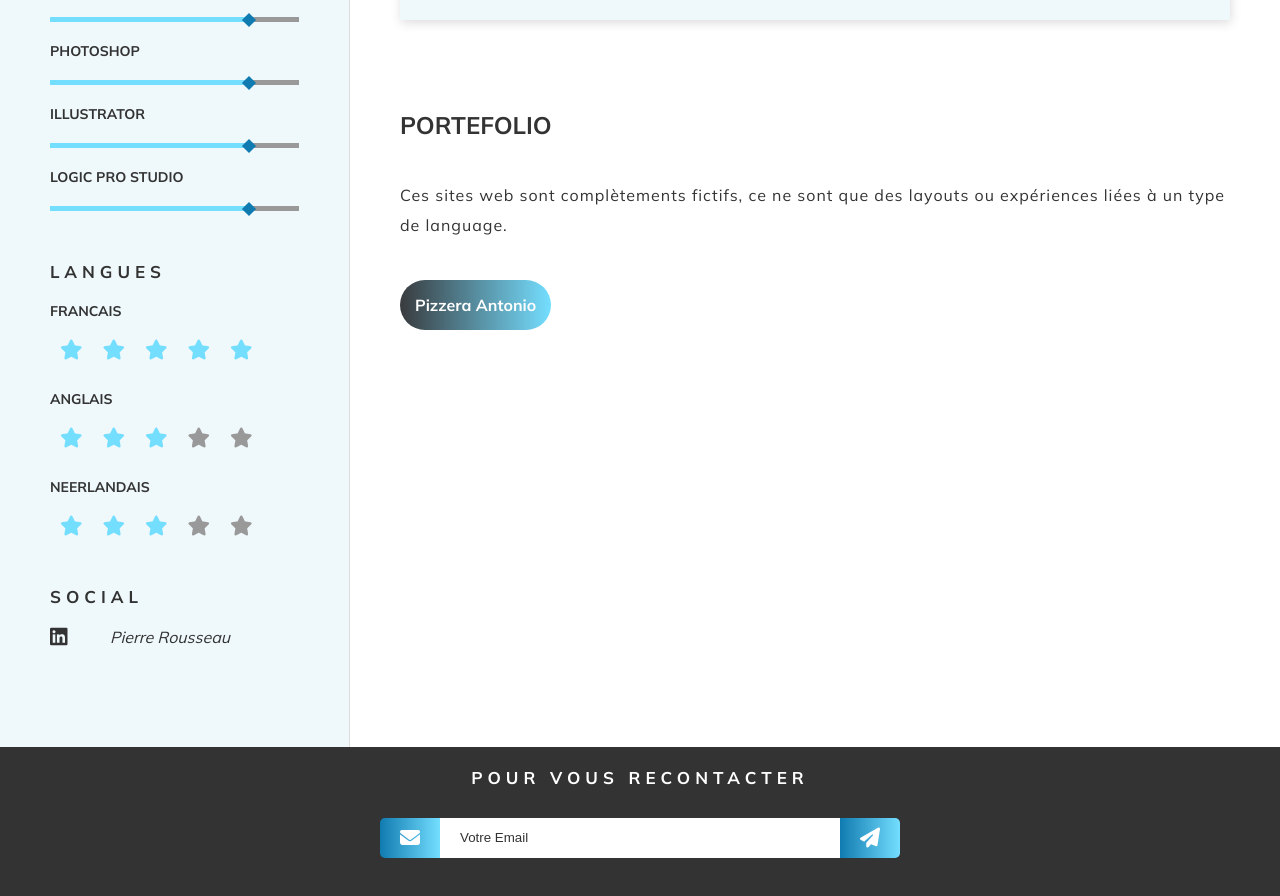
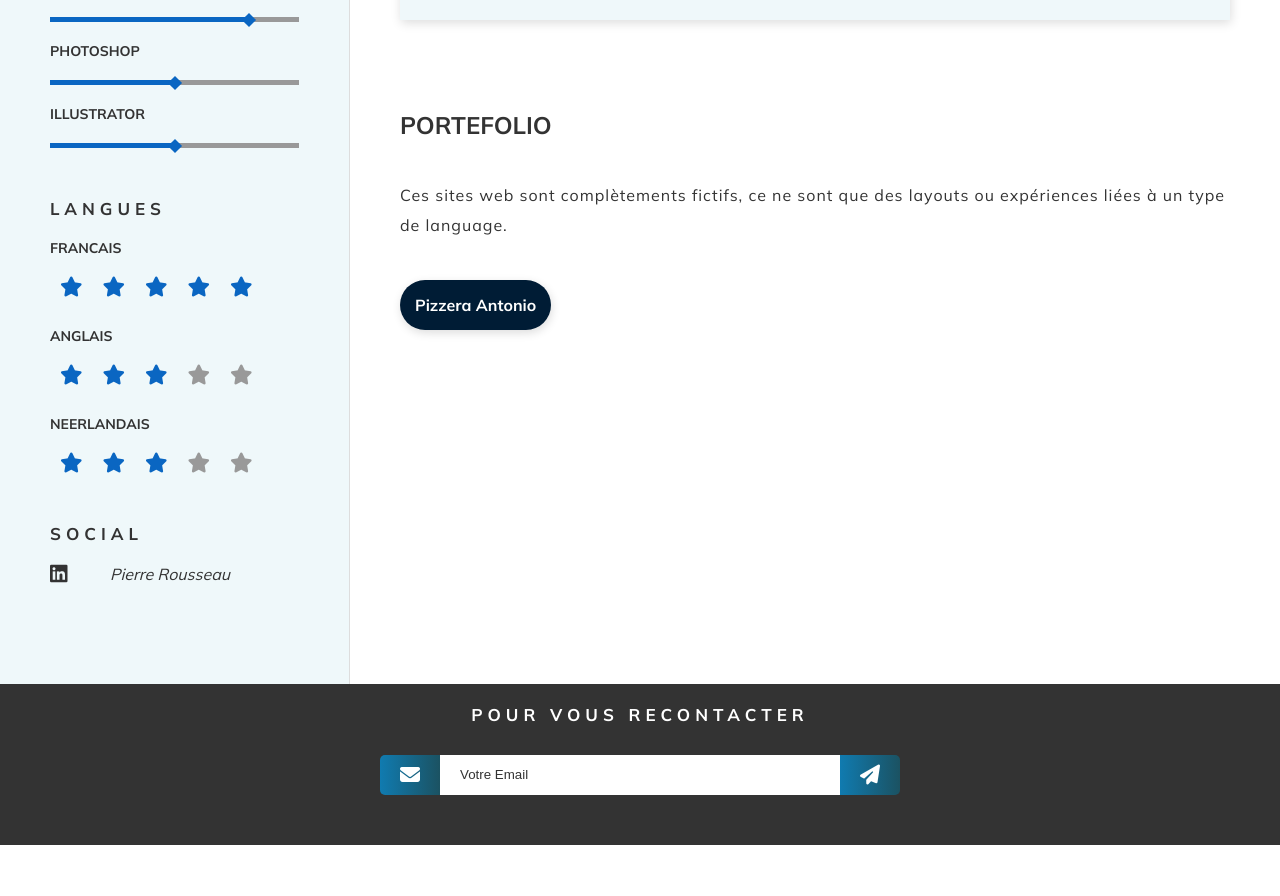
Before and after one commit to Pitou2023/htmlcss-chapitre13-netlify, a website: page index.html in a window 1280 px wide. Shown: the part 840-1736 px from the top of the page. After the commit the page ends 1685 px from the top, so only its background shows below. Drawn offline with Linux system fonts and the light colour scheme.

Commit message:
adapt V0.3

```diff
--- a/index.html
+++ b/index.html
@@ -52,14 +52,6 @@
 						4130 Tilff
 					</p>
 				</div>
-				<!-- <div class="block">
-					<h2 class="title-small">EDUCATION</h2>
-					<h3>Bachelier en Marketing</h3>
-					<p>
-						Haute école de la province de Liège <br />
-						2004 - 2007
-					</p>
-				</div> -->
 				<div class="block">
 					<h2 class="title-small">SKILLS</h2>
 					<h3>HTML</h3>
@@ -74,33 +66,15 @@
 					</div>
 					<h3>PHOTOSHOP</h3>
 					<div class="bar-skill">
-						<div class="bar-skill-progress"></div>
-						<div class="bar-skill-dot"></div>
+						<div class="bar-skill-progress-3"></div>
+						<div class="bar-skill-dot-3"></div>
 					</div>
 					<h3>ILLUSTRATOR</h3>
 					<div class="bar-skill">
-						<div class="bar-skill-progress"></div>
-						<div class="bar-skill-dot"></div>
-					</div>
-					<h3>LOGIC PRO STUDIO</h3>
-					<div class="bar-skill">
-						<div class="bar-skill-progress"></div>
-						<div class="bar-skill-dot"></div>
+						<div class="bar-skill-progress-3"></div>
+						<div class="bar-skill-dot-3"></div>
 					</div>
 				</div>
-				<!-- <div class="block">
-					<h2 class="title-small">SOFT-SKILLS</h2>
-					<h3>MANAGEMENT</h3>
-					<div class="bar-skill">
-						<div class="bar-skill-progress"></div>
-						<div class="bar-skill-dot"></div>
-					</div>
-					<h3>GESTION DE PROJET</h3>
-					<div class="bar-skill">
-						<div class="bar-skill-progress"></div>
-						<div class="bar-skill-dot"></div>
-					</div>
-				</div> -->
 				<div class="block">
 					<h2 class="title-small">LANGUES</h2>
 					<h3>FRANCAIS</h3>
@@ -160,44 +134,12 @@
 						Ces sites web sont complètements fictifs, ce ne sont que des layouts
 						ou expériences liées à un type de language.
 					</p>
-
 					<a
 						class="pf-content"
 						href="/pizzeria.html"
 						><h4>Pizzera Antonio</h4></a
 					>
 				</section>
-				<!-- PARTIE EXPERIENCES PRO
-
-				<p class="mb-5"></p>
-				<h2 class="title-small">EXPERIENCES PROFESSIONNELLES</h2>
-				<div class="experience">
-					<div class="timeline">
-						<p>
-							2017 <br />
-							- <br />
-							2018
-						</p>
-					</div>
-					<div class="content">
-						<h3>Entrez le nom du poste</h3>
-						<p class="text-hint mb-2">le nom de l'entreprise</p>
-						<p>
-							Lorem ipsum dolor sit, amet consectetur adipisicing elit. Totam
-							modi, error iusto enim quos expedita natus aperiam, beatae impedit
-							quisquam tempore unde repellendus provident doloremque vero
-							dolorum velit deleniti corrupti. Natus dolorem recusandae
-							architecto optio at facere laboriosam explicabo eum temporibus,
-							deserunt qui, velit repellendus eos ratione porro eligendi odio!
-						</p>
-						<ul>
-							<li>
-								Lorem ipsum dolor sit amet consectetur adipisicing elit. Sed,
-								ullam.
-							</li>
-						</ul>
-					</div>
-				</div> -->
 			</main>
 			<footer>
 				<h2 class="title-small">POUR VOUS RECONTACTER</h2>
--- a/scss/_classes.scss
+++ b/scss/_classes.scss
@@ -9,7 +9,7 @@
 
 .text {
 	&-primary {
-		color: var(--light);
+		color: var(--ln);
 	}
 	&-hint {
 		color: var(--hint);
--- a/scss/pizza.scss
+++ b/scss/pizza.scss
@@ -30,7 +30,7 @@ header {
 		align-items: center;
 	}
 	.logo {
-		margin-bottom: 1.5rem;
+		margin: 0.5rem 0 1.5rem 0;
 		padding-bottom: 0.5rem;
 		font-family: var(--logo);
 		font-size: 2rem;
@@ -120,7 +120,7 @@ header {
 			width: 50%;
 			margin: 6vw auto;
 			@include xs {
-				margin: 2rem 1.5rem;
+				margin: 6vh auto;
 			}
 		}
 	}
@@ -140,20 +140,20 @@ header {
 		h1 {
 			text-align: center;
 			font-size: 7rem;
-			text-shadow: 5px 5px 15px black;
+			text-shadow: 0px 1px 10px black;
 			letter-spacing: 0.4rem;
 			@include xs {
 				font-size: 4rem;
 				text-align: center;
 				margin-top: 2rem;
-				text-shadow: 1px 1px 4px black;
+				text-shadow: 0px 1px 10px black;
 			}
 		}
 		p {
 			letter-spacing: 2px;
 			font-size: 3rem;
 			margin: 8rem 0rem 4rem 0;
-			text-shadow: 5px 5px 5px black;
+			text-shadow: 0px 1px 10px black;
 			font-weight: 700;
 			text-align: center;
 			line-height: 5rem;
@@ -161,7 +161,7 @@ header {
 				margin: 3rem 0rem 3rem 0rem;
 				font-size: 1.5rem;
 				text-align: center;
-				text-shadow: 5px 5px 5px black;
+				text-shadow: 0px 1px 10px black;
 				line-height: 2rem;
 				padding: 1rem;
 			}
--- a/scss/style.scss
+++ b/scss/style.scss
@@ -101,16 +101,33 @@ aside {
 				top: 0;
 				left: 0;
 				width: 80%;
-				background: var(--light);
+				background: var(--ln);
+				&-3 {
+					position: absolute;
+					height: 5px;
+					top: 0;
+					left: 0;
+					width: 50%;
+					background: var(--ln);
+				}
 			}
 			.bar-skill-dot {
 				position: absolute;
 				height: 10px;
 				width: 10px;
-				background: var(--dark);
+				background: var(--ln);
 				left: calc(80% - 5px);
 				top: -2.5px;
 				transform: rotate(45deg);
+				&-3 {
+					position: absolute;
+					height: 10px;
+					width: 10px;
+					background: var(--ln);
+					left: calc(50% - 5px);
+					top: -2.5px;
+					transform: rotate(45deg);
+				}
 			}
 		}
 		.stars-container {
@@ -183,10 +200,11 @@ main {
 		border-radius: 30px;
 		color: white;
 		padding: 1.5rem;
-		background: linear-gradient(to right, var(--primary), var(--light));
+		background: #001c35;
+		box-shadow: 1px 3px 10px var(--border);
 		&:hover {
 			background: var(--dark);
-			transform: scale(1.5);
+			transform: scale(1.2);
 			transition: all 0.2s;
 		}
 	}
--- a/scss/variables.scss
+++ b/scss/variables.scss
@@ -6,7 +6,7 @@
 	--logo: 'Dancing Script', cursive;
 
 	// COlORS
-	--light: #74deff;
+	--light: #1b5262;
 	--primary: #393b3e;
 	--dark: #107bb0;
 	--text: #333;
```
Also changed, not shown: css/pizza.css, css/style.css, css/variables.css, 1 other file.
